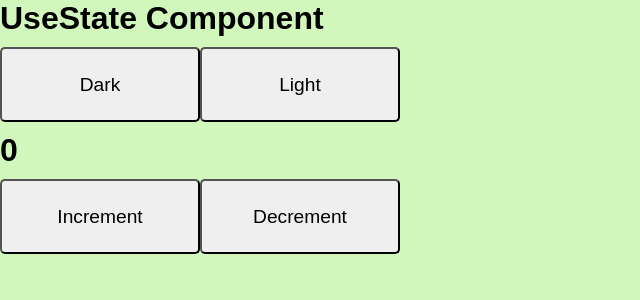
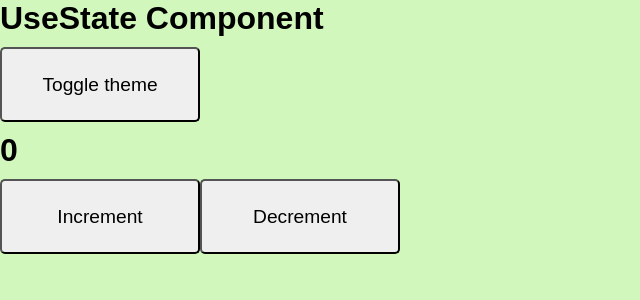
Before and after one commit to evgenii-shvetsov/aA-homeworks, a React (Create React App) app in the folder w11d1/practice-for-week-14-react-hooks-useState/: page / in a window 1280 px wide. Shown: the top 300 px of the page, without its empty margins (0-640 px from the left). Built offline with nearby package versions, Linux system fonts and the light colour scheme.

Commit message:
add ternary toggle

```diff
--- a/w11d1/practice-for-week-14-react-hooks-useState/src/components/UseState/index.js
+++ b/w11d1/practice-for-week-14-react-hooks-useState/src/components/UseState/index.js
@@ -8,8 +8,8 @@ const UseState = () => {
   return (
     <div className={theme}>
       <h1>UseState Component</h1>
-      <button onClick={() => setTheme("dark")}>Dark</button>
-      <button onClick={() => setTheme("light")}>Light</button>
+      <button onClick={() => setTheme(theme == "dark" ? "light": "dark")}>Toggle theme</button>
+
       <h1>{count}</h1>
       <button onClick={()=>setCount((prevCount) => prevCount + 1)}>Increment</button>
       <button onClick={()=>setCount((prevCount) => prevCount - 1)}>Decrement</button>
```
